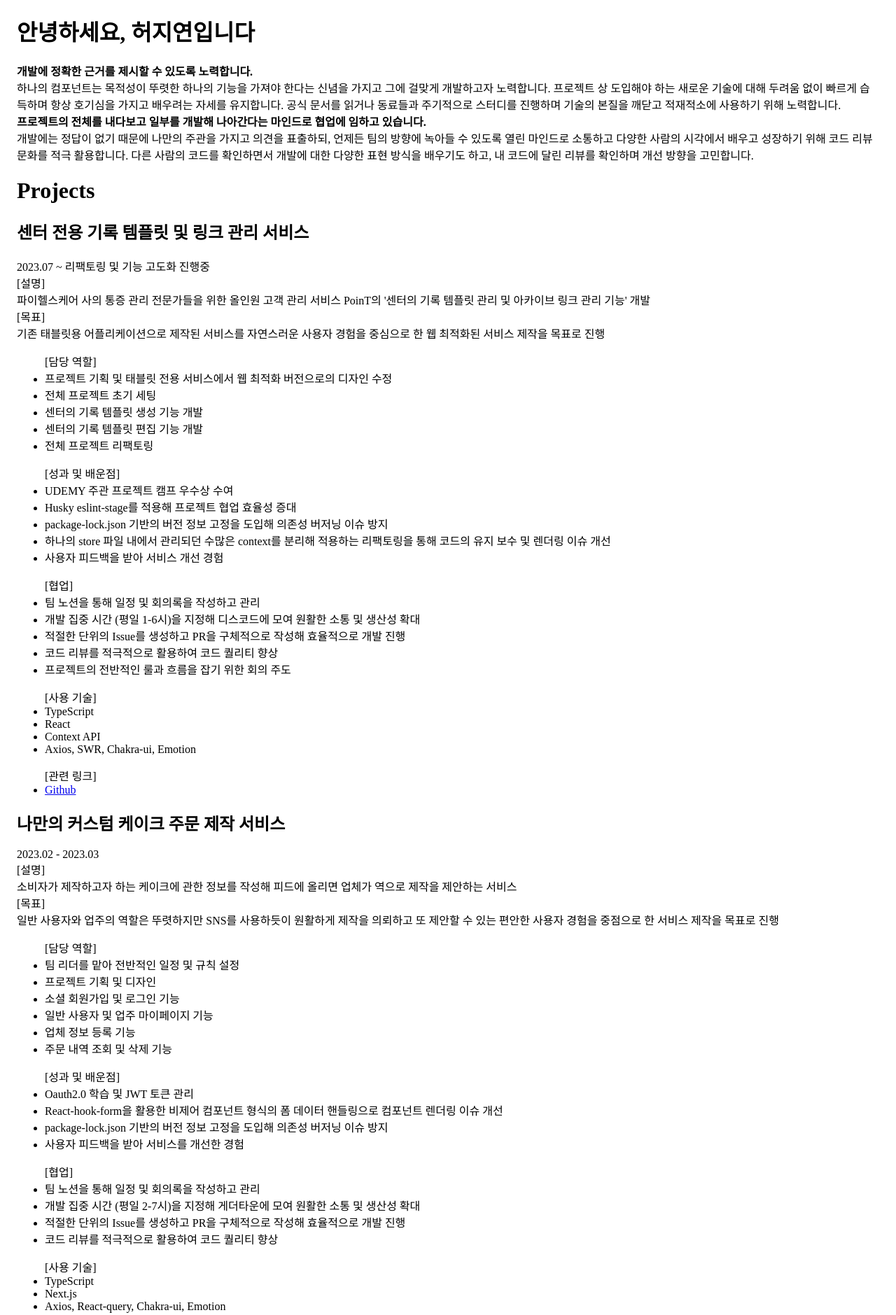
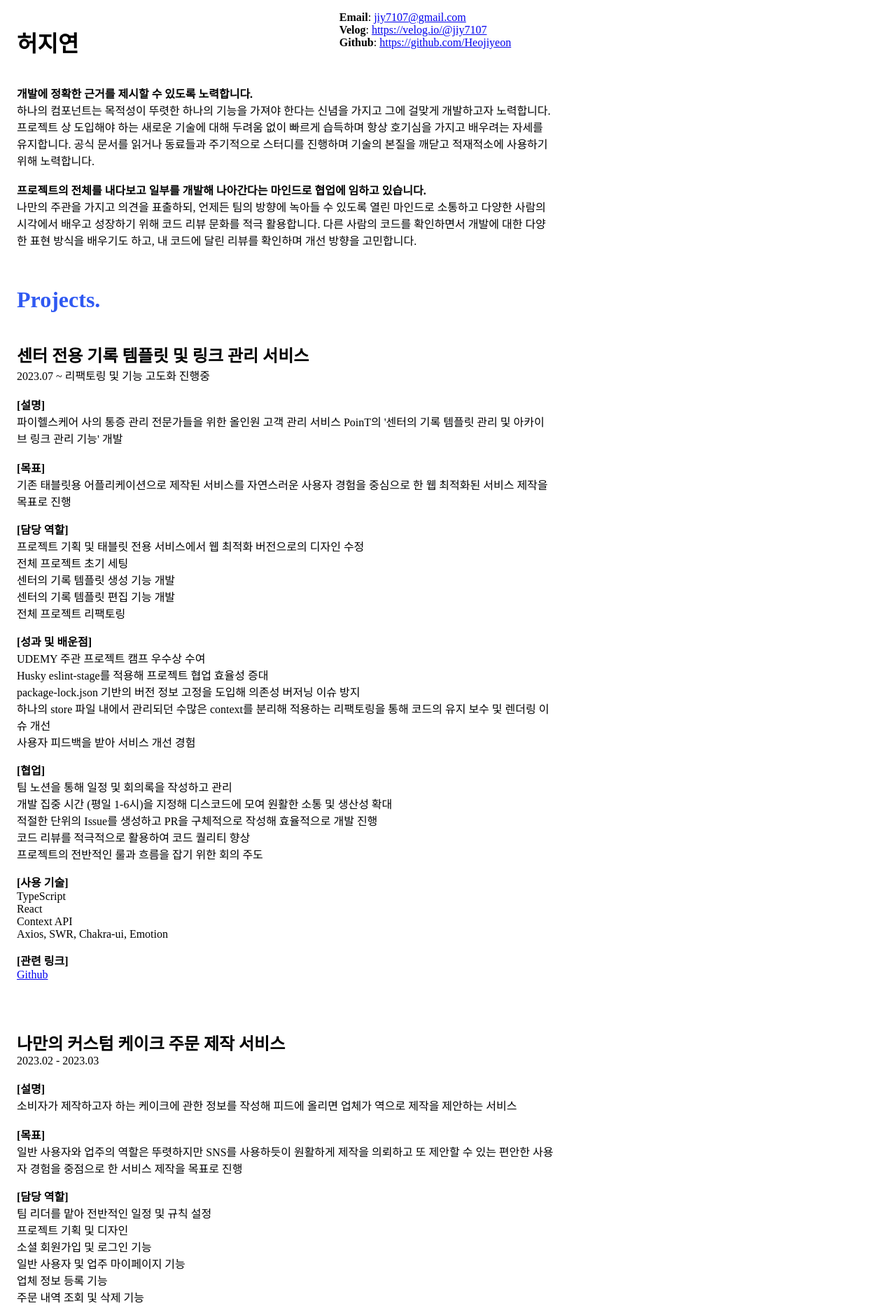
Before and after one commit to Heojiyeon/resume, a Gatsby site: page / in a window 1280 px wide. Shown: the top 1879 px of the page at 70% size. Built offline with nearby package versions, Linux system fonts and the light colour scheme; Gatsby itself is replaced by a stand-in of ours.

Commit message:
style: add overall styling

```diff
--- a/src/components/Experience/ExperienceContent.tsx
+++ b/src/components/Experience/ExperienceContent.tsx
@@ -17,6 +17,7 @@ export default function ExperienceContent({ content }: ExperienceContentProp) {
     <div>
       {description}
       <br />
+      <br />
       <a href={links?.link}>{links?.title}</a>
     </div>
   );
--- a/src/components/Experience/ExperienceHeader.tsx
+++ b/src/components/Experience/ExperienceHeader.tsx
@@ -11,8 +11,9 @@ export default function ExperienceHeader({ header }: ExperienceHeaderProp) {
   const { title, period } = header;
   return (
     <div>
-      <h2>{title}</h2>
+      <h2 style={{ marginBottom: 0 }}>{title}</h2>
       <div>{period}</div>
+      <br />
     </div>
   );
 }
--- a/src/components/Header/HeaderIntroduce.tsx
+++ b/src/components/Header/HeaderIntroduce.tsx
@@ -1,18 +1,48 @@
 import React from 'react';
-import { HeaderIntroduces, HeaderTitle } from '../../utils/headerData';
+import {
+  HeaderIntroduces,
+  HeaderContacts,
+  HeaderTitle,
+} from '../../utils/headerData';
+import styled from '@emotion/styled';
 
 export default function HeaderIntroduce() {
   return (
-    <div>
-      <h1>{HeaderTitle}</h1>
-      <div>
+    <>
+      <PrivacyContainer>
+        <h1>{HeaderTitle}</h1>
+        <PrivacyContactContainer>
+          {HeaderContacts.map(contact => (
+            <div key={contact._id}>
+              <strong>{contact.title}</strong>
+              {contact.title.length === 5 ? <>: </> : <>: </>}
+              <a href={contact.content}>{contact.content}</a>
+            </div>
+          ))}
+        </PrivacyContactContainer>
+      </PrivacyContainer>
+      <IntroduceContainer>
         {HeaderIntroduces.map(introduce => (
           <div key={introduce._id}>
             <strong>{introduce.subheading}</strong>
             <div>{introduce.description}</div>
+            <br />
           </div>
         ))}
-      </div>
-    </div>
+      </IntroduceContainer>
+    </>
   );
 }
+
+const PrivacyContainer = styled('div')`
+  display: flex;
+  justify-content: space-between;
+`;
+
+const PrivacyContactContainer = styled('div')`
+  width: 40%;
+`;
+
+const IntroduceContainer = styled('div')`
+  margin: 1rem 0 1rem 0;
+`;
--- a/src/components/Header/index.tsx
+++ b/src/components/Header/index.tsx
@@ -1,15 +1,6 @@
 import React from 'react';
 import HeaderIntroduce from './HeaderIntroduce';
-import styled from '@emotion/styled';
 
 export default function Header() {
-  return (
-    <HeaderContainer>
-      <HeaderIntroduce />
-    </HeaderContainer>
-  );
+  return <HeaderIntroduce />;
 }
-
-const HeaderContainer = styled('div')`
-  margin: 1rem;
-`;
--- a/src/components/Link/index.tsx
+++ /dev/null
@@ -1,15 +0,0 @@
-import React from 'react';
-import { links } from '../../utils/LinkData';
-
-export default function Link() {
-  return (
-    <div>
-      <h1>Links</h1>
-      {links.map(link => (
-        <div key={link._id}>
-          <a href={link.link}>{link.title}</a>
-        </div>
-      ))}
-    </div>
-  );
-}
--- a/src/components/Project/ProjectContent.tsx
+++ b/src/components/Project/ProjectContent.tsx
@@ -1,3 +1,4 @@
+import styled from '@emotion/styled';
 import React from 'react';
 
 type ProjectContentProp = {
@@ -22,47 +23,58 @@ export default function ProjectContent({ content }: ProjectContentProp) {
   return (
     <div>
       <div>
-        [설명] <br />
+        <strong>[설명]</strong>
+        <br />
         {description}
       </div>
+      <br />
       <div>
-        [목표] <br /> {goal}
+        <strong>[목표]</strong>
+        <br /> {goal}
       </div>
-      <ul>
-        [담당 역할]
+      <StyledUl>
+        <strong>[담당 역할]</strong>
         {roles.map((role, idx) => (
-          <li key={roles.length + idx}>{role}</li>
+          <StyledLi key={roles.length + idx}>{role}</StyledLi>
         ))}
-      </ul>
-      <ul>
-        [성과 및 배운점]
+      </StyledUl>
+      <StyledUl>
+        <strong>[성과 및 배운점]</strong>
         {results.map((result, idx) => (
-          <li key={results.length + idx}>{result}</li>
+          <StyledLi key={results.length + idx}>{result}</StyledLi>
         ))}
-      </ul>
-      <ul>
-        [협업]
+      </StyledUl>
+      <StyledUl>
+        <strong>[협업]</strong>
         {cooperations.map((cooperation, idx) => (
-          <li key={cooperations.length + idx}>{cooperation}</li>
+          <StyledLi key={cooperations.length + idx}>{cooperation}</StyledLi>
         ))}
-      </ul>
-      <ul>
-        [사용 기술]
+      </StyledUl>
+      <StyledUl>
+        <strong>[사용 기술]</strong>
         {stacks.map((stack, idx) => (
-          <li key={stacks.length + idx}> {stack}</li>
+          <StyledLi key={stacks.length + idx}> {stack}</StyledLi>
         ))}
-      </ul>
-      <ul>
-        [관련 링크]
-        <li>
+      </StyledUl>
+      <StyledUl>
+        <strong>[관련 링크]</strong>
+        <StyledLi>
           <a href={links.github}>Github</a>
-        </li>
+        </StyledLi>
         {links.review && (
-          <li>
+          <StyledLi>
             <a href={links.review}>회고</a>
-          </li>
+          </StyledLi>
         )}
-      </ul>
+      </StyledUl>
     </div>
   );
 }
+
+const StyledUl = styled('ul')`
+  padding: 0;
+`;
+
+const StyledLi = styled('li')`
+  list-style: none;
+`;
--- a/src/components/Project/ProjectHeader.tsx
+++ b/src/components/Project/ProjectHeader.tsx
@@ -12,8 +12,9 @@ export default function ProjectHeader({ header }: ProjectHeaderProp) {
 
   return (
     <div>
-      <h2>{title}</h2>
+      <h2 style={{ marginBottom: 0 }}>{title}</h2>
       <div>{period}</div>
+      <br />
     </div>
   );
 }
--- a/src/components/Project/index.tsx
+++ b/src/components/Project/index.tsx
@@ -3,21 +3,23 @@ import ProjectContent from './ProjectContent';
 import ProjectHeader from './ProjectHeader';
 import { projects } from '../../utils/projectData';
 import styled from '@emotion/styled';
+import { FONT_HIGHLIGHT } from '../../utils/constants';
 
 export default function Project() {
   return (
-    <ProjectContentContainer>
-      <h1>Projects</h1>
+    <>
+      <h1 style={{ color: FONT_HIGHLIGHT }}>Projects.</h1>
       {projects.map(project => (
-        <div key={project._id}>
+        <ProjectContentContainer key={project._id}>
           <ProjectHeader header={project.header} />
           <ProjectContent content={project.content} />
-        </div>
+          <br />
+        </ProjectContentContainer>
       ))}
-    </ProjectContentContainer>
+    </>
   );
 }
 
 const ProjectContentContainer = styled('div')`
-  margin: 1rem;
+  margin-bottom: 1rem;
 `;
--- a/src/components/Skill/SkillContent.tsx
+++ b/src/components/Skill/SkillContent.tsx
@@ -1,15 +1,24 @@
+import styled from '@emotion/styled';
 import React from 'react';
 
 type SkllContentProp = {
-  contents: string[];
+  contents: (string | string[])[];
 };
 
 export default function SkillContent({ contents }: SkllContentProp) {
   return (
-    <ul>
+    <StyledUl>
       {contents.map((content, idx) => (
-        <li key={idx}>{content}</li>
+        <StyledLi key={idx}>{content} </StyledLi>
       ))}
-    </ul>
+    </StyledUl>
   );
 }
+
+const StyledUl = styled('ul')`
+  padding: 0;
+`;
+
+const StyledLi = styled('li')`
+  list-style: none;
+`;
--- a/src/components/Skill/index.tsx
+++ b/src/components/Skill/index.tsx
@@ -1,11 +1,12 @@
 import React from 'react';
+import { FONT_HIGHLIGHT } from '../../utils/constants';
+import { skills } from '../../utils/skillData';
 import SkillContent from './SkillContent';
-import { skills } from '../../utils/skillData';
 
 export default function Skill() {
   return (
     <div>
-      <h1>Skills</h1>
+      <h1 style={{ color: FONT_HIGHLIGHT, marginTop: 0 }}>Skills.</h1>
       {skills.map(skill => (
         <>
           <h2>{skill.title}</h2>
--- a/src/pages/index.tsx
+++ b/src/pages/index.tsx
@@ -1,24 +1,31 @@
+import styled from '@emotion/styled';
 import '@fontsource/gothic-a1';
 import type { HeadFC, PageProps } from 'gatsby';
 import React from 'react';
+import Experience from '../components/Experience';
 import Header from '../components/Header';
 import Project from '../components/Project';
-import Experience from '../components/Experience';
 import Skill from '../components/Skill';
-import Link from '../components/Link';
+import '../styles/global.css';
 
 const IndexPage: React.FC<PageProps> = () => {
   return (
-    <>
+    <IndexPageContainer>
       <Header />
       <Project />
       <Experience />
       <Skill />
-      <Link />
-    </>
+    </IndexPageContainer>
   );
 };
 
 export default IndexPage;
 
 export const Head: HeadFC = () => <title>Resume | zena</title>;
+
+const IndexPageContainer = styled('div')`
+  width: 48rem;
+  display: flex;
+  flex-direction: column;
+  margin: 1rem;
+`;
--- /dev/null
+++ b/src/styles/global.css
@@ -0,0 +1,5 @@
+body,
+html {
+  height: 100%;
+  max-width: 46rem;
+}
--- a/src/utils/LinkData.ts
+++ /dev/null
@@ -1,14 +0,0 @@
-const links = [
-  {
-    _id: 0,
-    title: 'Github',
-    link: 'https://github.com/Heojiyeon',
-  },
-  {
-    _id: 1,
-    title: 'Blog',
-    link: 'https://velog.io/@jiy7107',
-  },
-];
-
-export { links };
--- a/src/utils/constants.ts
+++ b/src/utils/constants.ts
@@ -1,7 +1,3 @@
-const BACKGROUND_DARK = '#2e2e2e';
-const BACKGROUND_LIGHT = '#faf9f7';
+const FONT_HIGHLIGHT = '#2f59f2';
 
-const FONT_DARK = '#2e2e2e';
-const FONT_LIGHT = '#faf9f7';
-
-export { BACKGROUND_DARK, BACKGROUND_LIGHT, FONT_DARK, FONT_LIGHT };
+export { FONT_HIGHLIGHT };
--- a/src/utils/headerData.ts
+++ b/src/utils/headerData.ts
@@ -1,4 +1,22 @@
-const HeaderTitle = '안녕하세요, 허지연입니다';
+const HeaderTitle = '허지연';
+
+const HeaderContacts = [
+  {
+    _id: 0,
+    title: 'Email',
+    content: 'jiy7107@gmail.com',
+  },
+  {
+    _id: 1,
+    title: 'Velog',
+    content: 'https://velog.io/@jiy7107',
+  },
+  {
+    _id: 2,
+    title: 'Github',
+    content: 'https://github.com/Heojiyeon',
+  },
+];
 
 const HeaderIntroduces = [
   {
@@ -12,8 +30,8 @@ const HeaderIntroduces = [
     subheading:
       '프로젝트의 전체를 내다보고 일부를 개발해 나아간다는 마인드로 협업에 임하고 있습니다.',
     description:
-      '개발에는 정답이 없기 때문에 나만의 주관을 가지고 의견을 표출하되, 언제든 팀의 방향에 녹아들 수 있도록 열린 마인드로 소통하고 다양한 사람의 시각에서 배우고 성장하기 위해 코드 리뷰 문화를 적극 활용합니다. 다른 사람의 코드를 확인하면서 개발에 대한 다양한 표현 방식을 배우기도 하고, 내 코드에 달린 리뷰를 확인하며 개선 방향을 고민합니다.',
+      '나만의 주관을 가지고 의견을 표출하되, 언제든 팀의 방향에 녹아들 수 있도록 열린 마인드로 소통하고 다양한 사람의 시각에서 배우고 성장하기 위해 코드 리뷰 문화를 적극 활용합니다. 다른 사람의 코드를 확인하면서 개발에 대한 다양한 표현 방식을 배우기도 하고, 내 코드에 달린 리뷰를 확인하며 개선 방향을 고민합니다.',
   },
 ];
 
-export { HeaderTitle, HeaderIntroduces };
+export { HeaderTitle, HeaderContacts, HeaderIntroduces };
--- a/src/utils/skillData.ts
+++ b/src/utils/skillData.ts
@@ -7,18 +7,11 @@ const skills = [
     title: 'Frontend',
     contents: [
       'React',
-      'Vue.js',
-      'Next.js',
-      'Context API',
-      'Recoil',
-      'React-Query',
-      'SWR',
-      'Axios',
-      'React-hook-form',
-      'Formik',
-      'Emotion',
-      'Chakra-ui',
-      'StoryBook',
+      ['Vue.js', 'Next.js'],
+      ['Context API', 'Recoil'],
+      ['React-Query', 'SWR'],
+      ['Axios', 'React-hook-form', 'Formik'],
+      ['Emotion', 'Chakra-ui', 'StoryBook'],
     ],
   },
 ];
```
Also changed, not shown: src/components/Experience/index.tsx (+10 -4 lines).
